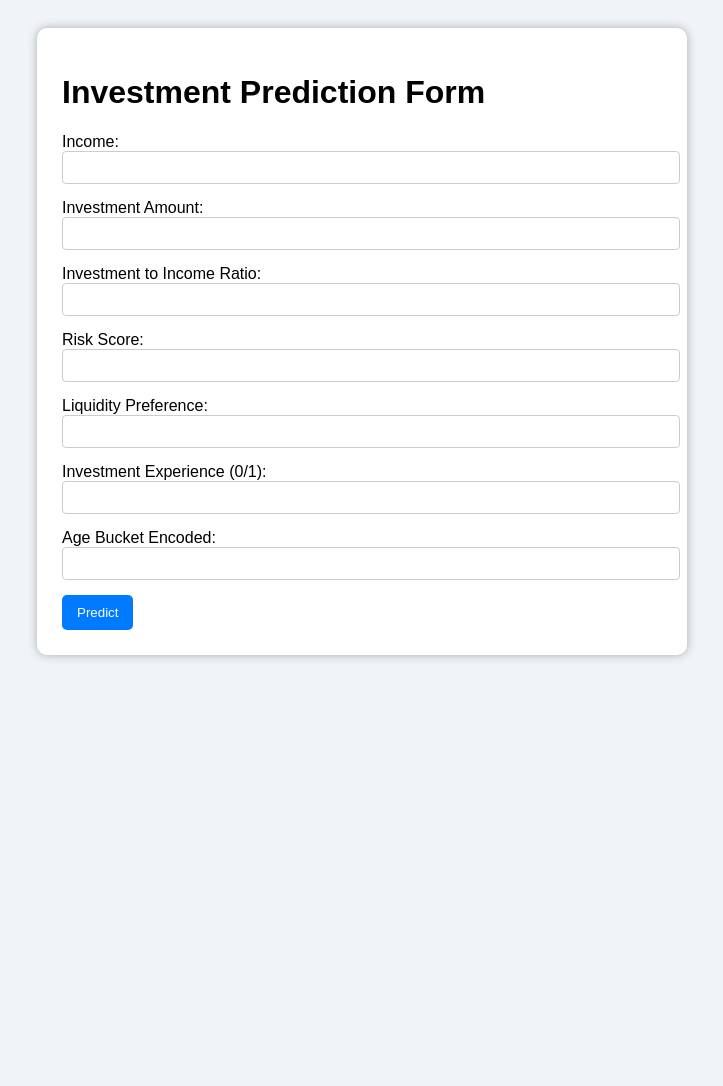
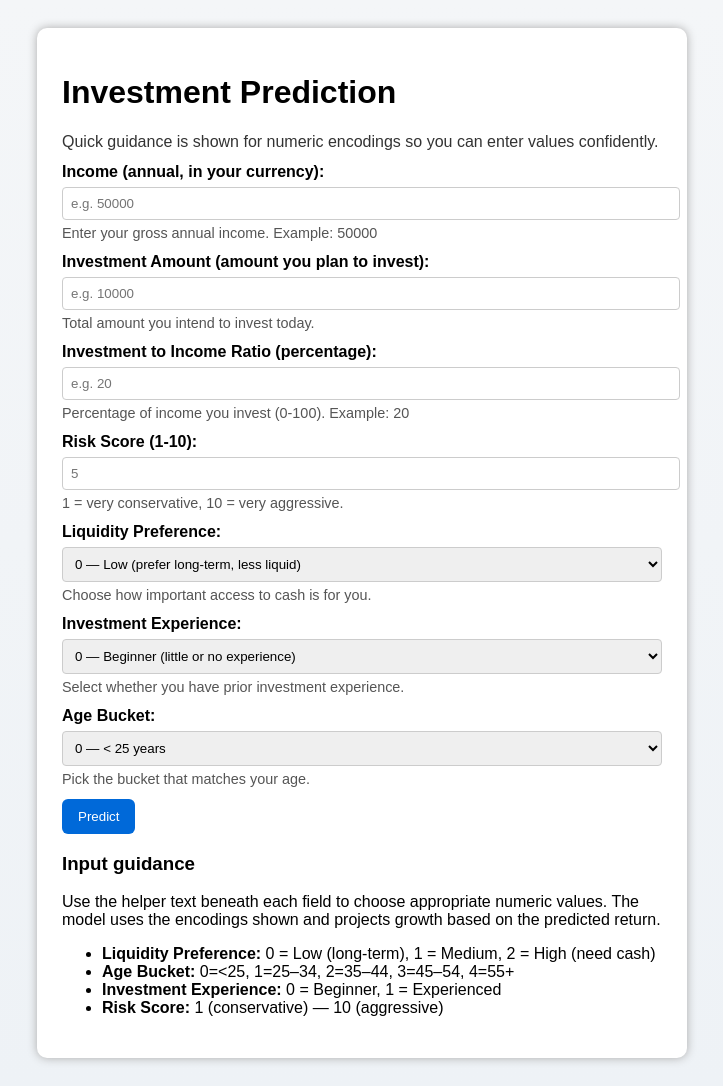
Before and after one commit to Freaksthegeeks/INVESTMENT_ML, a FastAPI app: page / in a window 1280 px wide. Shown: the whole page, without its empty margins (278-1001 px from the left). Before the commit the page ends 660 px from the top, so only its background shows below. Run offline with FastAPI, Linux system fonts and the light colour scheme; parts of the project's set-up code (start-up, migrations or seed data) failed here and were passed over; some libraries are stand-ins or nearby versions.

Commit message:
ui changed , prediction chart added , explanation added

```diff
--- a/main.py
+++ b/main.py
@@ -4,6 +4,7 @@ from fastapi.templating import Jinja2Templates
 from fastapi.staticfiles import StaticFiles
 import joblib
 import numpy as np
+import json
 
 app = FastAPI()
 
@@ -49,9 +50,25 @@ def predict(
     # Predict
     objective_pred = classification_model.predict(input_data)[0]
     return_pct_pred = regression_model.predict(input_data)[0]
+    # Create a 10-year projection for the invested amount using the predicted annual return
+    years = list(range(0, 11))
+    try:
+        factor = 1 + float(return_pct_pred) / 100.0
+    except Exception:
+        factor = 1.0
+    values = [(investment_amount * (factor ** y)) for y in years]
+    chart_data = [{"year": int(y), "value": float(v)} for y, v in zip(years, values)]
+
+    explanation = (
+        f"Predicted objective: {objective_labels.get(objective_pred, 'Unknown')}. "
+        f"Estimated annual return: {return_pct_pred:.2f}%. "
+        "The chart shows projected growth of the invested amount over 10 years (compounded annually)."
+    )
 
     return templates.TemplateResponse("index.html", {
         "request": request,
         "result_objective": objective_labels.get(objective_pred, "Unknown"),
         "result_return": f"{return_pct_pred:.2f}%",
+        "chart_data": json.dumps(chart_data),
+        "result_explanation": explanation,
     })
--- a/static/style.css
+++ b/static/style.css
@@ -1,13 +1,13 @@
 body {
     font-family: Arial, sans-serif;
-    background: #f0f4f8;
+    background: linear-gradient(180deg, #f4f6f8 0%, #eef2f6 100%);
     padding: 20px;
 }
 
 .container {
     max-width: 600px;
     margin: auto;
-    background: white;
+    background: #ffffff;
     padding: 25px;
     border-radius: 10px;
     box-shadow: 0 0 10px #aaa;
@@ -19,6 +19,34 @@ input, select {
     margin-bottom: 15px;
     border-radius: 4px;
     border: 1px solid #ccc;
+}
+
+label {
+    font-weight: 600;
+    display: block;
+    margin-bottom: 6px;
+}
+
+small.help {
+    display: block;
+    color: #555;
+    margin-top: -10px;
+    margin-bottom: 12px;
+    font-size: 0.9em;
+}
+
+.lead {
+    color: #333;
+    margin-bottom: 12px;
+}
+
+.btn {
+    padding: 10px 16px;
+    background: #0069d9;
+    color: #fff;
+    border-radius: 6px;
+    border: none;
+    cursor: pointer;
 }
 
 button {
@@ -33,6 +61,13 @@ button {
 .result {
     margin-top: 20px;
     padding: 15px;
-    background: #e0f7fa;
-    border-left: 5px solid #007bff;
+    background: linear-gradient(90deg,#e9f2ff 0%, #f7fafc 100%);
+    border-left: 5px solid #0056b3;
 }
+
+#chart-wrapper { margin-top: 18px; }
+.chart { height: 320px; }
+
+/* subtle fade-in for result and chart */
+.result, #chart-wrapper { animation: fadeIn 600ms ease both; }
+@keyframes fadeIn { from { opacity: 0; transform: translateY(6px);} to { opacity: 1; transform: none;} }
--- a/templates/index.html
+++ b/templates/index.html
@@ -3,41 +3,120 @@
 <head>
     <title>Investment Prediction</title>
     <link rel="stylesheet" href="/static/style.css">
+    <script src="https://cdn.plot.ly/plotly-2.20.0.min.js"></script>
 </head>
 <body>
     <div class="container">
-        <h1>Investment Prediction Form</h1>
+        <h1>Investment Prediction</h1>
+        <p class="lead">Quick guidance is shown for numeric encodings so you can enter values confidently.</p>
+
         <form method="post" action="/predict">
-            <label>Income:</label>
-            <input type="number" name="income" step="any" required><br>
+            <label>Income (annual, in your currency):</label>
+            <input type="number" name="income" step="any" placeholder="e.g. 50000" required>
+            <small class="help">Enter your gross annual income. Example: 50000</small>
 
-            <label>Investment Amount:</label>
-            <input type="number" name="investment_amount" step="any" required><br>
+            <label>Investment Amount (amount you plan to invest):</label>
+            <input type="number" name="investment_amount" step="any" placeholder="e.g. 10000" required>
+            <small class="help">Total amount you intend to invest today.</small>
 
-            <label>Investment to Income Ratio:</label>
-            <input type="number" name="investment_to_income_ratio" step="any" required><br>
+            <label>Investment to Income Ratio (percentage):</label>
+            <input type="number" name="investment_to_income_ratio" step="any" placeholder="e.g. 20" required>
+            <small class="help">Percentage of income you invest (0-100). Example: 20</small>
 
-            <label>Risk Score:</label>
-            <input type="number" name="risk_score" step="any" required><br>
+            <label>Risk Score (1-10):</label>
+            <input type="number" name="risk_score" step="1" min="1" max="10" placeholder="5" required>
+            <small class="help">1 = very conservative, 10 = very aggressive.</small>
 
             <label>Liquidity Preference:</label>
-            <input type="number" name="liquidity_preference" step="any" required><br>
+            <select name="liquidity_preference" required>
+                <option value="0">0 — Low (prefer long-term, less liquid)</option>
+                <option value="1">1 — Medium (balanced liquidity)</option>
+                <option value="2">2 — High (need easy access to cash)</option>
+            </select>
+            <small class="help">Choose how important access to cash is for you.</small>
 
-            <label>Investment Experience (0/1):</label>
-            <input type="number" name="investment_experience" min="0" max="1" required><br>
+            <label>Investment Experience:</label>
+            <select name="investment_experience" required>
+                <option value="0">0 — Beginner (little or no experience)</option>
+                <option value="1">1 — Experienced (familiar with investments)</option>
+            </select>
+            <small class="help">Select whether you have prior investment experience.</small>
 
-            <label>Age Bucket Encoded:</label>
-            <input type="number" name="age_bucket_encoded" required><br>
+            <label>Age Bucket:</label>
+            <select name="age_bucket_encoded" required>
+                <option value="0">0 — &lt; 25 years</option>
+                <option value="1">1 — 25–34 years</option>
+                <option value="2">2 — 35–44 years</option>
+                <option value="3">3 — 45–54 years</option>
+                <option value="4">4 — 55+ years</option>
+            </select>
+            <small class="help">Pick the bucket that matches your age.</small>
 
-            <button type="submit">Predict</button>
+            <button type="submit" class="btn">Predict</button>
         </form>
+
+        <section class="explain">
+            <h3>Input guidance</h3>
+            <p>Use the helper text beneath each field to choose appropriate numeric values. The model uses the encodings shown and projects growth based on the predicted return.</p>
+            <ul>
+                <li><strong>Liquidity Preference:</strong> 0 = Low (long-term), 1 = Medium, 2 = High (need cash)</li>
+                <li><strong>Age Bucket:</strong> 0=&lt;25, 1=25–34, 2=35–44, 3=45–54, 4=55+</li>
+                <li><strong>Investment Experience:</strong> 0 = Beginner, 1 = Experienced</li>
+                <li><strong>Risk Score:</strong> 1 (conservative) — 10 (aggressive)</li>
+            </ul>
+        </section>
 
         {% if result_objective %}
         <div class="result">
             <h2>Prediction Result</h2>
             <p><strong>Objective:</strong> {{ result_objective }}</p>
             <p><strong>Expected Return:</strong> {{ result_return }}</p>
+            <p class="explain-text">{{ result_explanation }}</p>
         </div>
+
+        <div id="chart-wrapper">
+            <h3>Projected Growth (10 years)</h3>
+            <div id="chart" class="chart"></div>
+        </div>
+
+        <script>
+            const chartData = {{ chart_data | safe }};
+            (function(){
+                const years = chartData.map(d => d.year);
+                const values = chartData.map(d => d.value);
+
+                const trace = {
+                    x: years,
+                    y: values.map(v => v),
+                    mode: 'lines+markers',
+                    line: {color: '#007bff', width: 3},
+                    marker: {size: 6}
+                };
+
+                const layout = {
+                    margin: {t: 30, r: 20, l: 50, b: 40},
+                    plot_bgcolor: '#f8f9fb',
+                    paper_bgcolor: 'transparent',
+                    xaxis: {title: 'Year'},
+                    yaxis: {title: 'Portfolio Value'},
+                    transition: {duration: 500, easing: 'cubic-in-out'}
+                };
+
+                const frames = years.map((y, i) => ({
+                    name: String(y),
+                    data: [{x: years.slice(0, i+1), y: values.slice(0, i+1)}]
+                }));
+
+                Plotly.newPlot('chart', [trace], layout).then(function(){
+                    Plotly.addFrames('chart', frames).then(() => {
+                        Plotly.animate('chart', frames.map(f => f.name), {
+                            frame: {duration: 300, redraw: false},
+                            transition: {duration: 250, easing: 'linear'}
+                        });
+                    });
+                });
+            })();
+        </script>
         {% endif %}
     </div>
 </body>
```
Also changed, not shown: README.md (added), 4 other files.
